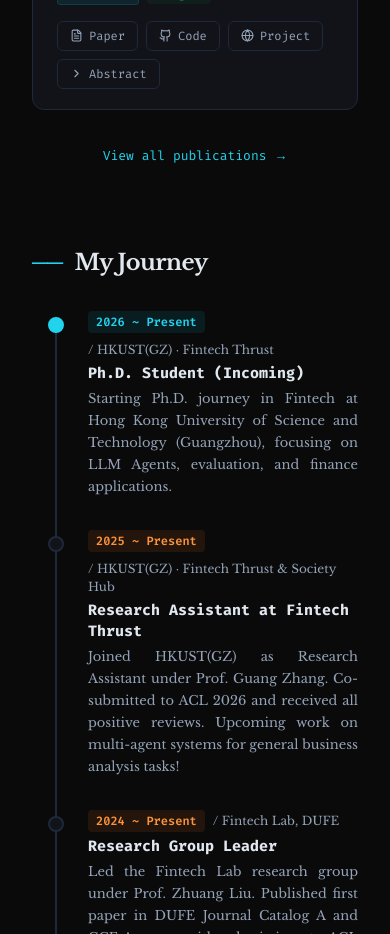
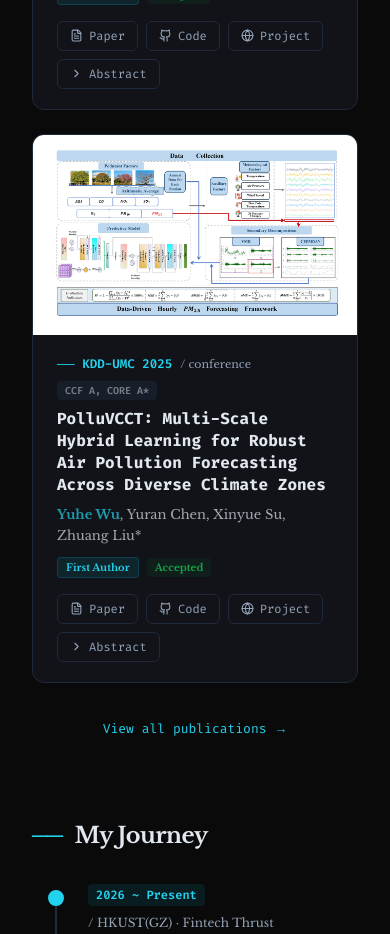
Before and after one commit to Kzczc/Kzczc.github.io, a Next.js app: page / in a window 390 px wide. Shown: the part 5760-6694 px from the top of the page. Built offline with nearby package versions, Linux system fonts and the light colour scheme.

Commit message:
feat: add PolluVCCT paper, image lightbox zoom, update title

```diff
--- a/src/app/layout.tsx
+++ b/src/app/layout.tsx
@@ -19,7 +19,7 @@
 });
 
 export const metadata: Metadata = {
-  title: "Yuhe Wu | LLM × Finance Researcher",
+  title: "Yuhe Wu | Homepage",
   description:
     "Personal homepage of Yuhe Wu. Research on Large Language Models in Finance, LLM evaluation, agent cognition, and applied AI.",
   keywords: [
--- a/src/components/Publications.tsx
+++ b/src/components/Publications.tsx
@@ -3,10 +3,10 @@
 import { useState } from "react";
 import { motion, AnimatePresence } from "framer-motion";
 import Image from "next/image";
-import { ChevronRight, FileText, Github, Globe } from "lucide-react";
+import { ChevronRight, FileText, Github, Globe, X } from "lucide-react";
 import { selectedPublications } from "@/data/profile";
 
-/* ── highlight "Yuhe Wu" in author string ── */
+/* ── highlight "Yuhe Wu" ── */
 function renderAuthors(authors: string) {
   const parts = authors.split(/(Yuhe Wu)/g);
   return parts.map((part, i) =>
@@ -26,6 +26,7 @@
 
 export default function Publications() {
   const [expandedId, setExpandedId] = useState<string | null>(null);
+  const [lightboxSrc, setLightboxSrc] = useState<string | null>(null);
 
   return (
     <section id="publications" className="relative py-10">
@@ -60,21 +61,28 @@
                 style={{ borderColor: "var(--card-border)", background: "var(--card-bg)" }}
               >
                 <div className="flex flex-col md:flex-row">
-                  {/* ── Left: thumbnail — object-contain + white bg for paper figures ── */}
+                  {/* ── Left: thumbnail — click to zoom ── */}
                   <div
-                    className="relative w-full md:w-[300px] lg:w-[340px] flex-shrink-0 overflow-hidden"
+                    className="relative w-full md:w-[300px] lg:w-[340px] flex-shrink-0 overflow-hidden cursor-zoom-in group"
                     style={{ minHeight: "200px", background: "#fff" }}
+                    onClick={() => setLightboxSrc(pub.thumbnail)}
                   >
                     <Image
                       src={pub.thumbnail}
                       alt={pub.title}
                       fill
-                      className="object-contain p-2"
+                      className="object-contain p-2 transition-transform duration-300 group-hover:scale-110"
                       unoptimized
                     />
+                    {/* hover overlay */}
+                    <div className="absolute inset-0 bg-black/0 group-hover:bg-black/5 transition-colors flex items-center justify-center opacity-0 group-hover:opacity-100">
+                      <span className="text-[11px] font-mono px-2 py-1 rounded bg-black/60 text-white">
+                        Click to zoom
+                      </span>
+                    </div>
                   </div>
 
-                  {/* ── Right: content — 新罗马体 ── */}
+                  {/* ── Right: content ── */}
                   <div className="flex-1 px-6 py-5 flex flex-col gap-2">
                     {/* venue + rating */}
                     <div className="flex items-center gap-2 flex-wrap">
@@ -91,12 +99,12 @@
                       )}
                     </div>
 
-                    {/* title — 新罗马体 */}
+                    {/* title */}
                     <h3 className="text-[16px] font-bold leading-snug font-mono" style={{ color: "var(--foreground)" }}>
                       {pub.title}
                     </h3>
 
-                    {/* authors — sans-serif, darker color */}
+                    {/* authors */}
                     <p className="text-[13px] leading-relaxed" style={{ color: "var(--foreground)", opacity: 0.7 }}>
                       {renderAuthors(pub.authors)}
                     </p>
@@ -187,6 +195,45 @@
           </a>
         </motion.div>
       </div>
+
+      {/* ══ Lightbox overlay ══ */}
+      <AnimatePresence>
+        {lightboxSrc && (
+          <motion.div
+            initial={{ opacity: 0 }}
+            animate={{ opacity: 1 }}
+            exit={{ opacity: 0 }}
+            className="fixed inset-0 z-[100] flex items-center justify-center bg-black/80 backdrop-blur-sm cursor-zoom-out p-8"
+            onClick={() => setLightboxSrc(null)}
+          >
+            {/* close button */}
+            <button
+              className="absolute top-6 right-6 text-white/70 hover:text-white transition-colors"
+              onClick={() => setLightboxSrc(null)}
+            >
+              <X size={28} />
+            </button>
+            {/* full image */}
+            <motion.div
+              initial={{ scale: 0.8, opacity: 0 }}
+              animate={{ scale: 1, opacity: 1 }}
+              exit={{ scale: 0.8, opacity: 0 }}
+              transition={{ type: "spring", stiffness: 300, damping: 25 }}
+              className="relative max-w-[90vw] max-h-[85vh]"
+              onClick={(e) => e.stopPropagation()}
+            >
+              <Image
+                src={lightboxSrc}
+                alt="Paper figure"
+                width={1600}
+                height={900}
+                className="object-contain max-h-[85vh] w-auto rounded-lg shadow-2xl"
+                unoptimized
+              />
+            </motion.div>
+          </motion.div>
+        )}
+      </AnimatePresence>
     </section>
   );
 }
--- a/src/data/profile.ts
+++ b/src/data/profile.ts
@@ -273,6 +273,19 @@
     statusColor: "green" as const,
     thumbnail: "/images/anor.png",
   },
+  {
+    id: "polluvcct",
+    venue: "KDD-UMC 2025",
+    venueType: "conference" as const,
+    rating: "CCF A, CORE A*",
+    title: "PolluVCCT: Multi-Scale Hybrid Learning for Robust Air Pollution Forecasting Across Diverse Climate Zones",
+    authors: "Yuhe Wu, Yuran Chen, Xinyue Su, Zhuang Liu*",
+    badges: ["First Author"],
+    extraBadges: [] as string[],
+    status: "Accepted",
+    statusColor: "green" as const,
+    thumbnail: "/images/Polluvcct_framework.png",
+  },
 ];
 
 /** My Journey 时间线 (从最新到最早) */
```
Also changed, not shown: public/images/Polluvcct_framework.png (added).
